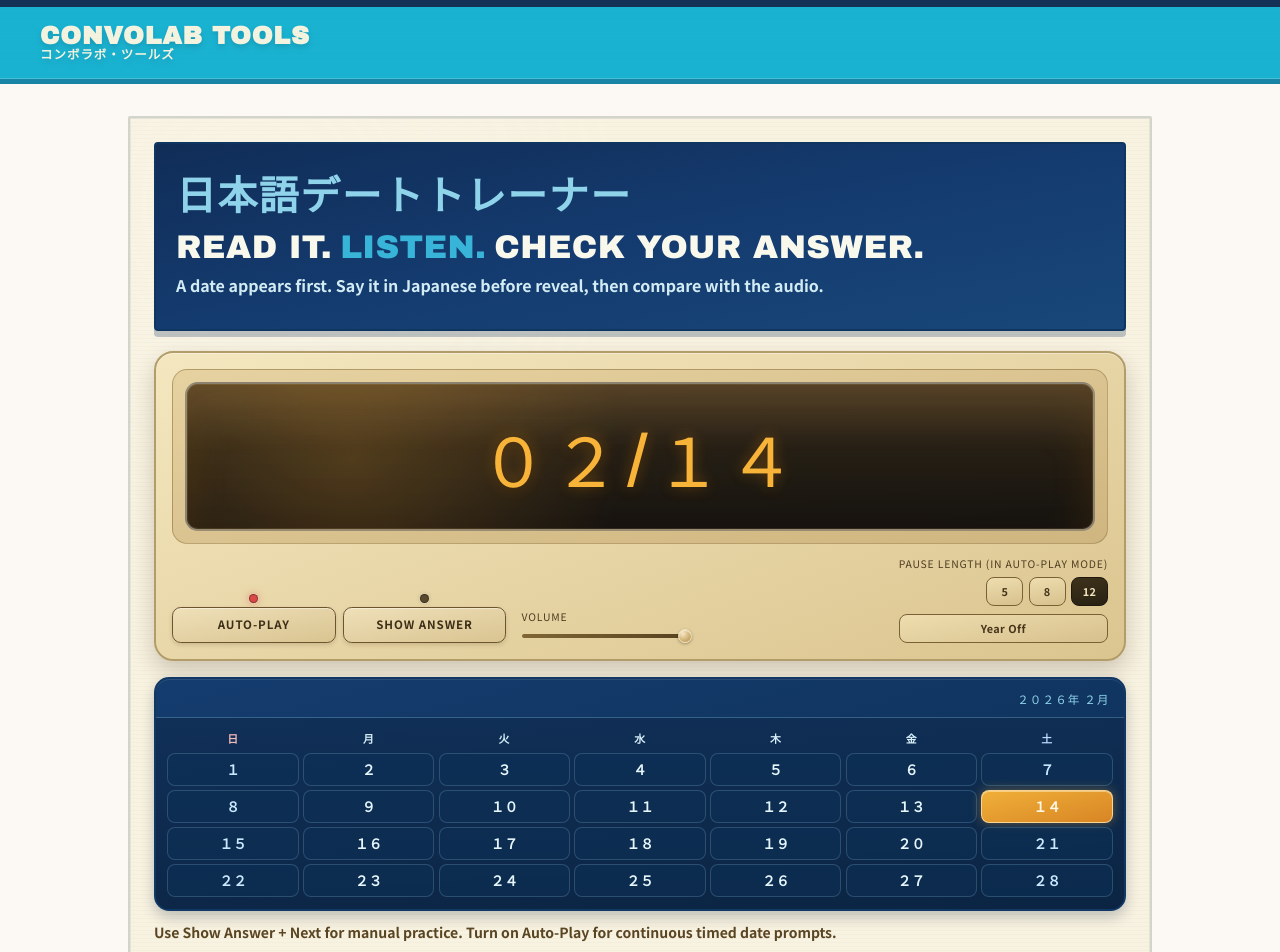
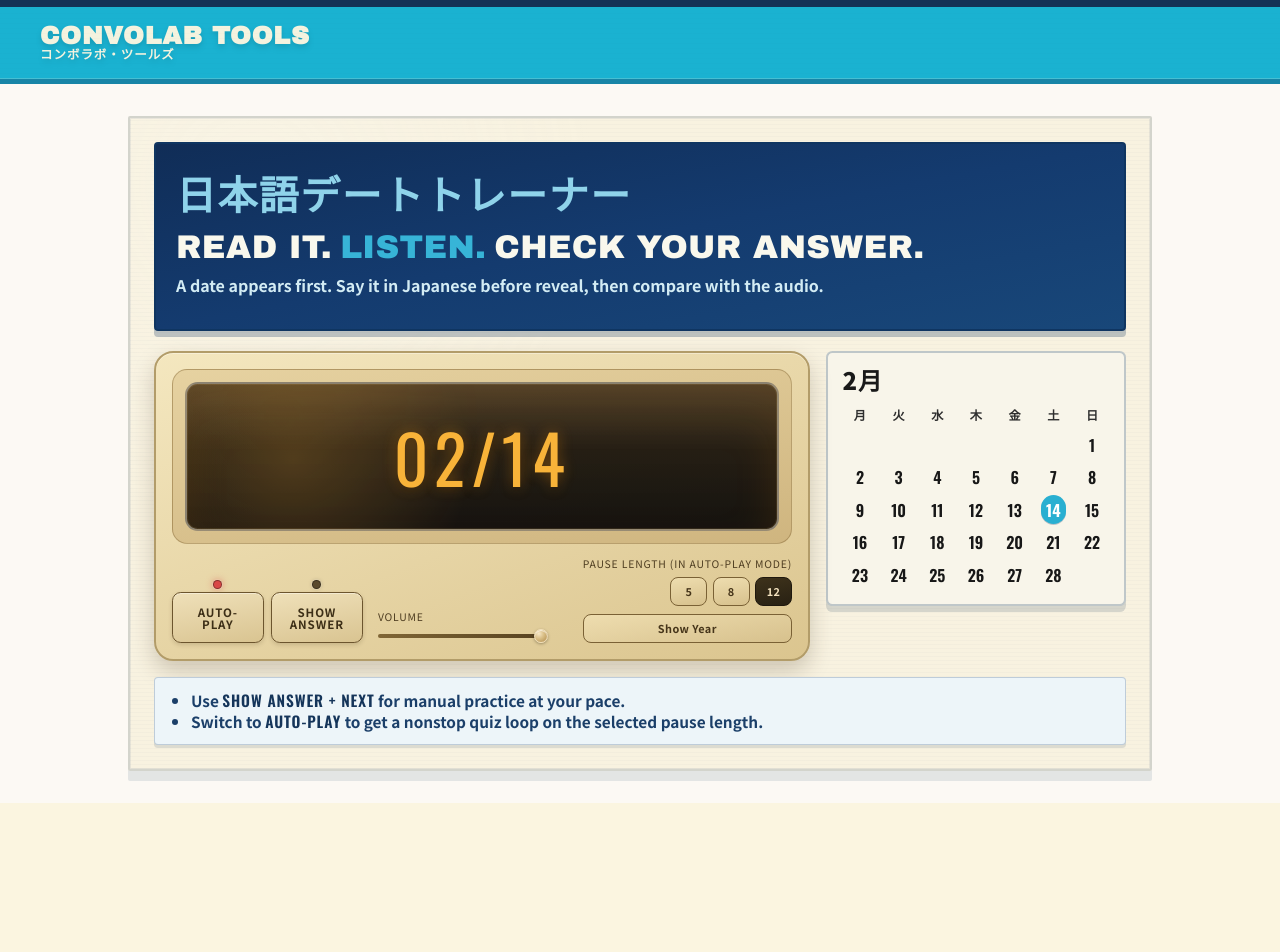
Before and after one commit to andyroo2000/convo-lab, a React (Vite) app in the folder client/: page /tools/japanese-date in a window 1280 px wide. Shown: the top 952 px of the page. After the commit the page ends 803 px from the top, so only its background shows below. Built offline with nearby package versions, Linux system fonts and the light colour scheme; no server answers.

Commit message:
feat: refine japanese date trainer calendar and guidance UI

```diff
--- /dev/null
+++ b/client/src/features/tools/japaneseDate/components/DateMiniCalendar.tsx
@@ -0,0 +1,78 @@
+import { useMemo } from 'react';
+
+interface DateMiniCalendarProps {
+  date: Date;
+}
+
+interface CalendarCell {
+  key: string;
+  day: number | null;
+}
+
+const getMonthLabel = (date: Date) => `${date.getMonth() + 1}月`;
+
+const buildCalendarCells = (date: Date): CalendarCell[] => {
+  const year = date.getFullYear();
+  const month = date.getMonth();
+  const firstDayJs = new Date(year, month, 1).getDay();
+  const firstDayMondayIndex = (firstDayJs + 6) % 7;
+  const daysInMonth = new Date(year, month + 1, 0).getDate();
+
+  const cells: CalendarCell[] = [];
+
+  for (let index = 0; index < firstDayMondayIndex; index += 1) {
+    cells.push({ key: `pad-start-${index + 1}`, day: null });
+  }
+
+  for (let day = 1; day <= daysInMonth; day += 1) {
+    cells.push({ key: `day-${day}`, day });
+  }
+
+  while (cells.length % 7 !== 0) {
+    cells.push({ key: `pad-end-${cells.length}`, day: null });
+  }
+
+  return cells;
+};
+
+const DateMiniCalendar = ({ date }: DateMiniCalendarProps) => {
+  const monthLabel = useMemo(() => getMonthLabel(date), [date]);
+  const selectedDay = date.getDate();
+  const calendarCells = useMemo(() => buildCalendarCells(date), [date]);
+
+  return (
+    <aside className="retro-date-mini-calendar" aria-label={`${monthLabel} calendar`}>
+      <header className="retro-date-mini-calendar-header">
+        <p className="retro-date-mini-calendar-month">{monthLabel}</p>
+      </header>
+
+      <div className="retro-date-mini-calendar-weekdays" aria-hidden>
+        <span className="retro-date-mini-calendar-weekday">月</span>
+        <span className="retro-date-mini-calendar-weekday">火</span>
+        <span className="retro-date-mini-calendar-weekday">水</span>
+        <span className="retro-date-mini-calendar-weekday">木</span>
+        <span className="retro-date-mini-calendar-weekday">金</span>
+        <span className="retro-date-mini-calendar-weekday">土</span>
+        <span className="retro-date-mini-calendar-weekday">日</span>
+      </div>
+
+      <div className="retro-date-mini-calendar-grid">
+        {calendarCells.map((cell) => {
+          const isCurrentDay = cell.day === selectedDay;
+
+          return (
+            <div
+              key={cell.key}
+              className={`retro-date-mini-calendar-cell ${cell.day ? 'has-day' : ''} ${isCurrentDay ? 'is-current' : ''}`}
+              aria-current={isCurrentDay ? 'date' : undefined}
+            >
+              {cell.day}
+            </div>
+          );
+        })}
+      </div>
+    </aside>
+  );
+};
+
+export default DateMiniCalendar;
--- a/client/src/features/tools/japaneseDate/components/JapaneseDateToolPage.tsx
+++ b/client/src/features/tools/japaneseDate/components/JapaneseDateToolPage.tsx
@@ -11,6 +11,7 @@ import {
   playDateAudioClipSequence,
 } from '../logic/preRenderedDateAudio';
 import type { AudioSequencePlayback } from '../logic/preRenderedTimeAudio';
+import DateMiniCalendar from './DateMiniCalendar';
 
 interface RubyPartProps {
   script: string;
@@ -24,11 +25,9 @@ interface DatePracticeCard {
 }
 
 const PAUSE_OPTIONS = [5, 8, 12] as const;
-const WEEKDAY_LABELS = ['日', '月', '火', '水', '木', '金', '土'] as const;
+const RUBY_RT_CLASS = '!text-[0.34em] sm:!text-[0.27em]';
 
 const toTwoDigits = (value: number) => String(value).padStart(2, '0');
-const toFullWidthDigits = (value: number | string) =>
-  String(value).replace(/\d/g, (digit) => String.fromCharCode(digit.charCodeAt(0) + 0xfee0));
 
 const createDateCard = (date: Date): DatePracticeCard => {
   const normalized = new Date(date.getFullYear(), date.getMonth(), date.getDate(), 9, 0, 0, 0);
@@ -49,16 +48,16 @@ const createRandomDateCard = (minYear: number, maxYear: number): DatePracticeCar
 };
 
 const formatDateDisplay = (date: Date, showYear: boolean): string => {
-  const year = toFullWidthDigits(date.getFullYear());
-  const month = toFullWidthDigits(toTwoDigits(date.getMonth() + 1));
-  const day = toFullWidthDigits(toTwoDigits(date.getDate()));
+  const year = String(date.getFullYear());
+  const month = toTwoDigits(date.getMonth() + 1);
+  const day = toTwoDigits(date.getDate());
   return showYear ? `${year}/${month}/${day}` : `${month}/${day}`;
 };
 
 const RubyPart = ({ script, kana, showFurigana }: RubyPartProps) => (
   <ruby className="mr-1">
     {script}
-    <rt className={`!text-[0.27em] ${showFurigana ? '' : 'invisible'}`}>{kana}</rt>
+    <rt className={`${RUBY_RT_CLASS} ${showFurigana ? '' : 'invisible'}`}>{kana}</rt>
   </ruby>
 );
 
@@ -70,10 +69,10 @@ const UnitRubyPart = ({ script, kana, showFurigana }: RubyPartProps) => {
       <span className="mr-1 inline-flex items-start">
         <ruby>
           {numberScript}
-          <rt className={`!text-[0.27em] ${showFurigana ? '' : 'invisible'}`}>{numberKana}</rt>
+          <rt className={`${RUBY_RT_CLASS} ${showFurigana ? '' : 'invisible'}`}>{numberKana}</rt>
         </ruby>
         <ruby>
-          年<rt className={`!text-[0.27em] ${showFurigana ? '' : 'invisible'}`}>ねん</rt>
+          年<rt className={`${RUBY_RT_CLASS} ${showFurigana ? '' : 'invisible'}`}>ねん</rt>
         </ruby>
       </span>
     );
@@ -86,10 +85,10 @@ const UnitRubyPart = ({ script, kana, showFurigana }: RubyPartProps) => {
       <span className="mr-1 inline-flex items-start">
         <ruby>
           {numberScript}
-          <rt className={`!text-[0.27em] ${showFurigana ? '' : 'invisible'}`}>{numberKana}</rt>
+          <rt className={`${RUBY_RT_CLASS} ${showFurigana ? '' : 'invisible'}`}>{numberKana}</rt>
         </ruby>
         <ruby>
-          月<rt className={`!text-[0.27em] ${showFurigana ? '' : 'invisible'}`}>がつ</rt>
+          月<rt className={`${RUBY_RT_CLASS} ${showFurigana ? '' : 'invisible'}`}>がつ</rt>
         </ruby>
       </span>
     );
@@ -141,37 +140,6 @@ const JapaneseDateToolPage = () => {
     if (!isPlaying) return `replaying in ${countdownSeconds}s`;
     return '';
   })();
-
-  const calendarYear = card.date.getFullYear();
-  const calendarMonth = card.date.getMonth() + 1;
-  const selectedDay = card.date.getDate();
-  const monthStartWeekday = new Date(calendarYear, card.date.getMonth(), 1).getDay();
-  const daysInMonth = new Date(calendarYear, card.date.getMonth() + 1, 0).getDate();
-
-  const calendarCells = useMemo(() => {
-    const cells: Array<{ key: string; day: number | null; weekdayIndex: number }> = [];
-
-    for (let index = 0; index < monthStartWeekday; index += 1) {
-      cells.push({ key: `pad-start-${index + 1}`, day: null, weekdayIndex: index % 7 });
-    }
-
-    for (let day = 1; day <= daysInMonth; day += 1) {
-      const weekdayIndex = (monthStartWeekday + day - 1) % 7;
-      cells.push({ key: `day-${day}`, day, weekdayIndex });
-    }
-
-    let trailing = 0;
-    while (cells.length % 7 !== 0) {
-      trailing += 1;
-      cells.push({
-        key: `pad-end-${trailing}`,
-        day: null,
-        weekdayIndex: cells.length % 7,
-      });
-    }
-
-    return cells;
-  }, [daysInMonth, monthStartWeekday]);
 
   const clearRevealTimer = useCallback(() => {
     if (revealTimerRef.current !== null) {
@@ -405,6 +373,8 @@ const JapaneseDateToolPage = () => {
           </p>
         </div>
 
+        <div className="retro-date-practice-layout">
+          <div className="retro-date-practice-player">
             <div className="retro-clock-radio-shell">
               <div className="retro-clock-radio-body">
                 <div className="retro-clock-radio-window">
@@ -445,7 +415,7 @@ const JapaneseDateToolPage = () => {
                     <button
                       type="button"
                       onClick={() => setIsPowerOn((current) => !current)}
-                  className={`retro-clock-radio-action ${isPowerOn ? 'is-active' : ''}`}
+                      className={`retro-clock-radio-action retro-clock-radio-transport-action ${isPowerOn ? 'is-active' : ''}`}
                       aria-pressed={isPowerOn}
                     >
                       {isPowerOn ? 'Stop' : 'Auto-Play'}
@@ -458,7 +428,7 @@ const JapaneseDateToolPage = () => {
                     <button
                       type="button"
                       onClick={handleNext}
-                  className="retro-clock-radio-action"
+                      className="retro-clock-radio-action retro-clock-radio-transport-action"
                       aria-label={isRevealed ? 'Advance to the next item' : 'Show answer'}
                     >
                       {nextButtonLabel}
@@ -484,7 +454,11 @@ const JapaneseDateToolPage = () => {
                   />
                 </div>
 
-            <div className="retro-clock-radio-pause-group" role="group" aria-label="Pause length">
+                <div
+                  className="retro-clock-radio-pause-group"
+                  role="group"
+                  aria-label="Pause length"
+                >
                   <span className="retro-clock-radio-control-label">
                     Pause Length (In Auto-Play Mode)
                   </span>
@@ -507,48 +481,28 @@ const JapaneseDateToolPage = () => {
                     className={`retro-clock-radio-pause-button retro-date-year-toggle ${showYear ? 'is-active' : ''}`}
                     aria-pressed={showYear}
                   >
-                {showYear ? 'Year On' : 'Year Off'}
+                    {showYear ? 'Hide Year' : 'Show Year'}
                   </button>
                 </div>
               </div>
             </div>
-
-        <div className="retro-date-calendar mt-4">
-          <header className="retro-date-calendar-header">
-            <p className="retro-caps text-[0.72rem] tracking-[0.1em] text-[#8fd3ea]">
-              {toFullWidthDigits(calendarYear)}年 {toFullWidthDigits(calendarMonth)}月
-            </p>
-          </header>
-          <div className="retro-date-calendar-grid">
-            {WEEKDAY_LABELS.map((weekday, index) => (
-              <div
-                key={weekday}
-                className={`retro-date-calendar-weekday ${index === 0 ? 'is-sunday' : ''} ${index === 6 ? 'is-saturday' : ''}`}
-              >
-                {weekday}
           </div>
-            ))}
-            {calendarCells.map((cell) => {
-              const { day, weekdayIndex } = cell;
-              const isSelected = day === selectedDay;
-              const isWeekend = weekdayIndex === 0 || weekdayIndex === 6;
-              return (
-                <div
-                  key={cell.key}
-                  className={`retro-date-calendar-day ${day ? 'has-day' : ''} ${isWeekend ? 'is-weekend' : ''} ${isSelected ? 'is-selected' : ''}`}
-                >
-                  {day ? toFullWidthDigits(day) : ''}
-                </div>
-              );
-            })}
-          </div>
+          <DateMiniCalendar date={card.date} />
         </div>
 
-        <p className="mt-3 text-sm font-semibold leading-snug text-[#5a4523]">
-          Use Show Answer + Next for manual practice. Turn on Auto-Play for continuous timed date
-          prompts.
-        </p>
-        {playbackHint && <p className="mt-2 text-sm text-[#9e4c2a]">{playbackHint}</p>}
+        <div className="mt-4 rounded border border-[#173b6538] bg-[#edf5f9] px-3 py-3 shadow-[0_3px_0_rgba(17,51,92,0.12)] sm:px-4">
+          <ul className="list-disc pl-5 text-sm font-semibold leading-snug text-[#1b3f69] sm:text-[0.96rem]">
+            <li>
+              Use <span className="retro-caps text-[#15355a]">SHOW ANSWER + NEXT</span> for manual
+              practice at your pace.
+            </li>
+            <li>
+              Switch to <span className="retro-caps text-[#15355a]">AUTO-PLAY</span> to get a
+              nonstop quiz loop on the selected pause length.
+            </li>
+          </ul>
+        </div>
+        {playbackHint && <p className="mt-3 text-sm text-[#9e4c2a]">{playbackHint}</p>}
       </section>
     </div>
   );
--- a/client/src/features/tools/japaneseTimePractice/components/JapaneseTimePracticeToolPage.tsx
+++ b/client/src/features/tools/japaneseTimePractice/components/JapaneseTimePracticeToolPage.tsx
@@ -20,6 +20,7 @@ interface RubyPartProps {
 
 const toTwoDigits = (value: number) => String(value).padStart(2, '0');
 const PAUSE_OPTIONS = [5, 8, 12] as const;
+const RUBY_RT_CLASS = '!text-[0.34em] sm:!text-[0.27em]';
 const createCurrentLocalTimeCard = (): TimePracticeCard => {
   const now = new Date();
   return createTimeCard(now.getHours(), now.getMinutes());
@@ -28,7 +29,7 @@ const createCurrentLocalTimeCard = (): TimePracticeCard => {
 const RubyPart = ({ script, kana, showFurigana }: RubyPartProps) => (
   <ruby className="mr-1">
     {script}
-    <rt className={`!text-[0.27em] ${showFurigana ? '' : 'invisible'}`}>{kana}</rt>
+    <rt className={`${RUBY_RT_CLASS} ${showFurigana ? '' : 'invisible'}`}>{kana}</rt>
   </ruby>
 );
 
@@ -40,10 +41,10 @@ const UnitRubyPart = ({ script, kana, showFurigana }: RubyPartProps) => {
       <span className="mr-1 inline-flex items-start">
         <ruby>
           {numberScript}
-          <rt className={`!text-[0.27em] ${showFurigana ? '' : 'invisible'}`}>{numberKana}</rt>
+          <rt className={`${RUBY_RT_CLASS} ${showFurigana ? '' : 'invisible'}`}>{numberKana}</rt>
         </ruby>
         <ruby>
-          時<rt className={`!text-[0.27em] ${showFurigana ? '' : 'invisible'}`}>じ</rt>
+          時<rt className={`${RUBY_RT_CLASS} ${showFurigana ? '' : 'invisible'}`}>じ</rt>
         </ruby>
       </span>
     );
@@ -57,10 +58,10 @@ const UnitRubyPart = ({ script, kana, showFurigana }: RubyPartProps) => {
       <span className="mr-1 inline-flex items-start">
         <ruby>
           {numberScript}
-          <rt className={`!text-[0.27em] ${showFurigana ? '' : 'invisible'}`}>{numberKana}</rt>
+          <rt className={`${RUBY_RT_CLASS} ${showFurigana ? '' : 'invisible'}`}>{numberKana}</rt>
         </ruby>
         <ruby>
-          分<rt className={`!text-[0.27em] ${showFurigana ? '' : 'invisible'}`}>{unitKana}</rt>
+          分<rt className={`${RUBY_RT_CLASS} ${showFurigana ? '' : 'invisible'}`}>{unitKana}</rt>
         </ruby>
       </span>
     );
--- a/client/src/styles/index.css
+++ b/client/src/styles/index.css
@@ -3493,6 +3493,14 @@
   color: #f3e3be;
 }
 
+.retro-clock-radio-transport-action {
+  height: 3.15rem;
+  display: flex;
+  align-items: center;
+  justify-content: center;
+  line-height: 1.05;
+}
+
 .retro-clock-radio-pause-group {
   display: flex;
   flex-direction: column;
@@ -3569,79 +3577,91 @@
     0 0 10px rgba(83, 220, 112, 0.75);
 }
 
-.retro-date-calendar {
-  border-radius: 0.95rem;
-  border: 2px solid #113865;
-  background: linear-gradient(165deg, #143c6e 0%, #0d2f56 100%);
-  box-shadow:
-    inset 0 1px 0 rgba(255, 255, 255, 0.1),
-    0 6px 14px rgba(10, 30, 56, 0.24);
-  overflow: hidden;
-}
-
-.retro-date-calendar-header {
-  display: flex;
-  justify-content: flex-end;
-  align-items: center;
-  gap: 0.75rem;
-  padding: 0.7rem 0.9rem 0.62rem;
-  border-bottom: 1px solid rgba(157, 211, 232, 0.26);
-}
-
-.retro-date-calendar-grid {
+.retro-date-practice-layout {
+  display: grid;
+  grid-template-columns: minmax(0, 1fr) minmax(250px, 300px);
+  align-items: start;
+  gap: 1rem;
+  margin-top: 1rem;
+}
+
+.retro-date-practice-player {
+  min-width: 0;
+}
+
+.retro-date-mini-calendar {
+  width: min(100%, 300px);
+  justify-self: end;
+  padding: 0.95rem 0.9rem 0.9rem;
+  border: 2px solid #bfc7c9;
+  border-radius: 0.4rem;
+  background: #f8f5ea;
+  box-shadow: 0 6px 0 rgba(36, 64, 94, 0.16);
+}
+
+.retro-date-mini-calendar-header {
+  margin-bottom: 0.84rem;
+}
+
+.retro-date-mini-calendar-month {
+  margin: 0;
+  color: #1a1a1a;
+  font-size: 1.5rem;
+  font-weight: 900;
+  line-height: 1;
+  letter-spacing: 0.04em;
+}
+
+.retro-date-mini-calendar-weekdays,
+.retro-date-mini-calendar-grid {
   display: grid;
   grid-template-columns: repeat(7, minmax(0, 1fr));
-  gap: 0.26rem;
-  padding: 0.75rem 0.7rem 0.8rem;
-  background: linear-gradient(180deg, rgba(15, 42, 77, 0.66) 0%, rgba(9, 28, 52, 0.58) 100%);
-}
-
-.retro-date-calendar-weekday {
-  text-align: center;
-  color: #d5eef8;
-  font-size: 0.68rem;
-  font-weight: 700;
-  letter-spacing: 0.05em;
-  text-transform: uppercase;
-  padding-bottom: 0.15rem;
-}
-
-.retro-date-calendar-weekday.is-sunday {
-  color: #f2b7b7;
-}
-
-.retro-date-calendar-weekday.is-saturday {
-  color: #b9dcff;
-}
-
-.retro-date-calendar-day {
-  min-height: 2.05rem;
-  border-radius: 0.5rem;
+  column-gap: 0.22rem;
+}
+
+.retro-date-mini-calendar-weekdays {
+  margin-bottom: 0.38rem;
+}
+
+.retro-date-mini-calendar-weekday {
   display: flex;
   align-items: center;
   justify-content: center;
-  font-size: 0.86rem;
+  color: #2e2e2e;
+  font-size: 0.76rem;
   font-weight: 700;
+  letter-spacing: 0.01em;
+}
+
+.retro-date-mini-calendar-grid {
+  row-gap: 0.24rem;
+}
+
+.retro-date-mini-calendar-cell {
+  min-height: 1.8rem;
+  display: flex;
+  align-items: center;
+  justify-content: center;
+  font-family: 'Oswald', 'Noto Sans JP', sans-serif;
+  font-size: 1rem;
+  font-weight: 600;
+  line-height: 1;
   color: transparent;
 }
 
-.retro-date-calendar-day.has-day {
-  color: #e5f6fb;
-  background: rgba(13, 48, 87, 0.56);
-  border: 1px solid rgba(138, 189, 218, 0.24);
-}
-
-.retro-date-calendar-day.has-day.is-weekend {
-  color: #cae8ff;
-}
-
-.retro-date-calendar-day.has-day.is-selected {
-  color: #fef8e4;
-  background: linear-gradient(165deg, #f0b039 0%, #d88524 100%);
-  border-color: rgba(255, 221, 161, 0.85);
-  box-shadow:
-    inset 0 1px 0 rgba(255, 246, 207, 0.48),
-    0 0 12px rgba(240, 176, 57, 0.38);
+.retro-date-mini-calendar-cell.has-day {
+  color: #171717;
+}
+
+.retro-date-mini-calendar-cell.is-current {
+  width: 1.52rem;
+  height: 1.52rem;
+  margin-inline: auto;
+  border-radius: 999px;
+  background: #29afd1;
+  color: #ffffff;
+  font-weight: 700;
+  box-shadow: 0 1px 0 rgba(17, 53, 98, 0.26);
 }
 
 @media (max-width: 768px) {
@@ -3680,22 +3700,6 @@
     font-size: clamp(2rem, 9vw, 3rem);
   }
 
-  .retro-date-calendar-header {
-    flex-direction: column;
-    align-items: flex-start;
-    gap: 0.25rem;
-  }
-
-  .retro-date-calendar-grid {
-    gap: 0.22rem;
-    padding-inline: 0.46rem;
-  }
-
-  .retro-date-calendar-day {
-    min-height: 1.75rem;
-    font-size: 0.78rem;
-  }
-
   .retro-clock-radio-status {
     top: 0.4rem;
     left: 0.45rem;
@@ -3703,6 +3707,18 @@
   }
 }
 
+@media (max-width: 1024px) {
+  .retro-date-practice-layout {
+    grid-template-columns: 1fr;
+  }
+
+  .retro-date-mini-calendar {
+    width: 100%;
+    max-width: 320px;
+    justify-self: start;
+  }
+}
+
 /* Tighter furigana in dialogue rows */
 .playback-dialog-japanese rt {
   font-size: 0.42em;
```
Lines whose indentation alone changed are shown as unchanged.
